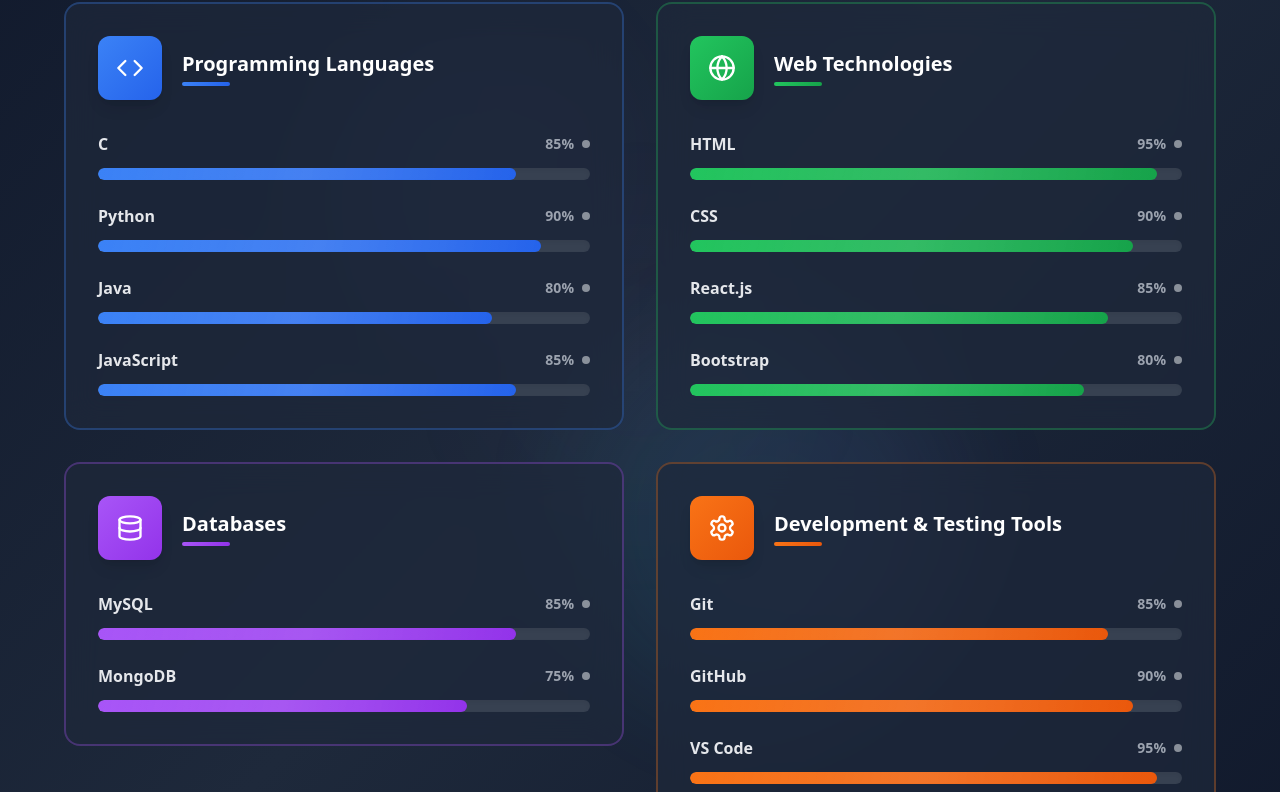
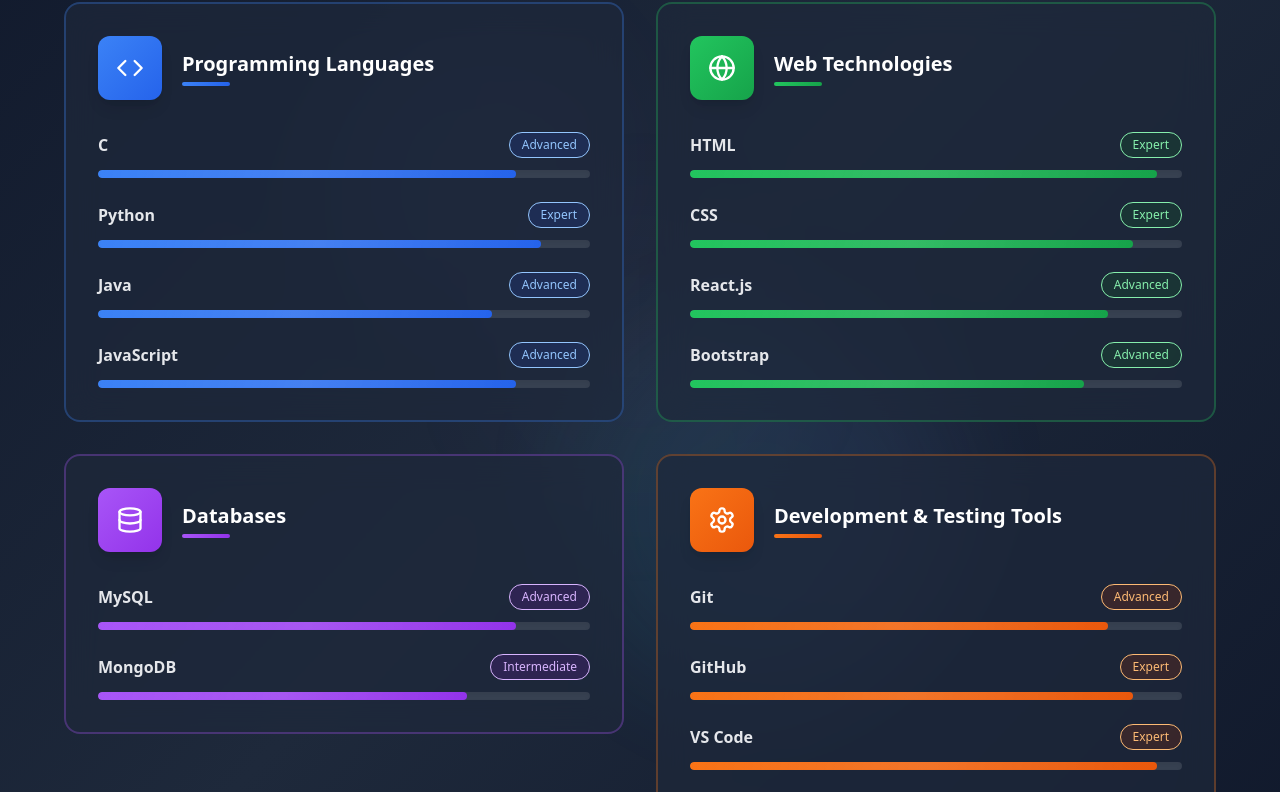
Before and after one commit to AswinK06/Aswin_Portfolio, a React (Vite) app: page / in a window 1280 px wide. Shown: the part 1959-2751 px from the top of the page. Built offline with nearby package versions, Linux system fonts and the light colour scheme.

Commit message:
Refactor: Replace percentages in skills section
Replace the percentage display in the skills and technologies section with a more professional alternative.

```diff
--- a/src/components/Skills.tsx
+++ b/src/components/Skills.tsx
@@ -6,10 +6,10 @@ const Skills = () => {
     {
       title: "Programming Languages",
       skills: [
-        { name: "C", level: 85 },
-        { name: "Python", level: 90 },
-        { name: "Java", level: 80 },
-        { name: "JavaScript", level: 85 }
+        { name: "C", level: 85, proficiency: "Advanced" },
+        { name: "Python", level: 90, proficiency: "Expert" },
+        { name: "Java", level: 80, proficiency: "Advanced" },
+        { name: "JavaScript", level: 85, proficiency: "Advanced" }
       ],
       color: "blue",
       icon: Code
@@ -17,10 +17,10 @@ const Skills = () => {
     {
       title: "Web Technologies",
       skills: [
-        { name: "HTML", level: 95 },
-        { name: "CSS", level: 90 },
-        { name: "React.js", level: 85 },
-        { name: "Bootstrap", level: 80 }
+        { name: "HTML", level: 95, proficiency: "Expert" },
+        { name: "CSS", level: 90, proficiency: "Expert" },
+        { name: "React.js", level: 85, proficiency: "Advanced" },
+        { name: "Bootstrap", level: 80, proficiency: "Advanced" }
       ],
       color: "green",
       icon: Globe
@@ -28,8 +28,8 @@ const Skills = () => {
     {
       title: "Databases",
       skills: [
-        { name: "MySQL", level: 85 },
-        { name: "MongoDB", level: 75 }
+        { name: "MySQL", level: 85, proficiency: "Advanced" },
+        { name: "MongoDB", level: 75, proficiency: "Intermediate" }
       ],
       color: "purple",
       icon: Database
@@ -37,11 +37,11 @@ const Skills = () => {
     {
       title: "Development & Testing Tools",
       skills: [
-        { name: "Git", level: 85 },
-        { name: "GitHub", level: 90 },
-        { name: "VS Code", level: 95 },
-        { name: "Figma", level: 75 },
-        { name: "Postman", level: 80 }
+        { name: "Git", level: 85, proficiency: "Advanced" },
+        { name: "GitHub", level: 90, proficiency: "Expert" },
+        { name: "VS Code", level: 95, proficiency: "Expert" },
+        { name: "Figma", level: 75, proficiency: "Intermediate" },
+        { name: "Postman", level: 80, proficiency: "Advanced" }
       ],
       color: "orange",
       icon: Settings
@@ -55,35 +55,40 @@ const Skills = () => {
           iconBg: 'from-blue-500 to-blue-600',
           progressBg: 'from-blue-500 to-blue-600',
           cardBorder: 'border-blue-200/50 dark:border-blue-500/30 hover:border-blue-300 dark:hover:border-blue-400',
-          glowColor: 'from-blue-500/20 to-blue-600/20'
+          glowColor: 'from-blue-500/20 to-blue-600/20',
+          badgeBg: 'bg-blue-100 dark:bg-blue-900/30 text-blue-700 dark:text-blue-300'
         };
       case 'green':
         return {
           iconBg: 'from-green-500 to-green-600',
           progressBg: 'from-green-500 to-green-600',
           cardBorder: 'border-green-200/50 dark:border-green-500/30 hover:border-green-300 dark:hover:border-green-400',
-          glowColor: 'from-green-500/20 to-green-600/20'
+          glowColor: 'from-green-500/20 to-green-600/20',
+          badgeBg: 'bg-green-100 dark:bg-green-900/30 text-green-700 dark:text-green-300'
         };
       case 'purple':
         return {
           iconBg: 'from-purple-500 to-purple-600',
           progressBg: 'from-purple-500 to-purple-600',
           cardBorder: 'border-purple-200/50 dark:border-purple-500/30 hover:border-purple-300 dark:hover:border-purple-400',
-          glowColor: 'from-purple-500/20 to-purple-600/20'
+          glowColor: 'from-purple-500/20 to-purple-600/20',
+          badgeBg: 'bg-purple-100 dark:bg-purple-900/30 text-purple-700 dark:text-purple-300'
         };
       case 'orange':
         return {
           iconBg: 'from-orange-500 to-orange-600',
           progressBg: 'from-orange-500 to-orange-600',
           cardBorder: 'border-orange-200/50 dark:border-orange-500/30 hover:border-orange-300 dark:hover:border-orange-400',
-          glowColor: 'from-orange-500/20 to-orange-600/20'
+          glowColor: 'from-orange-500/20 to-orange-600/20',
+          badgeBg: 'bg-orange-100 dark:bg-orange-900/30 text-orange-700 dark:text-orange-300'
         };
       default:
         return {
           iconBg: 'from-gray-500 to-gray-600',
           progressBg: 'from-gray-500 to-gray-600',
           cardBorder: 'border-gray-200/50 dark:border-gray-500/30 hover:border-gray-300 dark:hover:border-gray-400',
-          glowColor: 'from-gray-500/20 to-gray-600/20'
+          glowColor: 'from-gray-500/20 to-gray-600/20',
+          badgeBg: 'bg-gray-100 dark:bg-gray-900/30 text-gray-700 dark:text-gray-300'
         };
     }
   };
@@ -147,15 +152,12 @@ const Skills = () => {
                           <span className="text-base font-semibold text-gray-800 dark:text-gray-200 group-hover/skill:text-gray-900 dark:group-hover/skill:text-white transition-colors">
                             {skill.name}
                           </span>
-                          <div className="flex items-center gap-2">
-                            <span className="text-sm font-bold text-gray-600 dark:text-gray-400">
-                              {skill.level}%
-                            </span>
-                            <div className="w-2 h-2 rounded-full bg-current opacity-50"></div>
-                          </div>
+                          <span className={`px-3 py-1 rounded-full text-xs font-medium ${colorClasses.badgeBg} border border-current border-opacity-20`}>
+                            {skill.proficiency}
+                          </span>
                         </div>
                         <div className="relative">
-                          <div className="w-full h-3 bg-gray-200 dark:bg-gray-700 rounded-full overflow-hidden shadow-inner">
+                          <div className="w-full h-2 bg-gray-200 dark:bg-gray-700 rounded-full overflow-hidden shadow-inner">
                             <div
                               className={`h-full bg-gradient-to-r ${colorClasses.progressBg} rounded-full transition-all duration-1000 ease-out relative overflow-hidden`}
                               style={{ width: `${skill.level}%` }}
```
